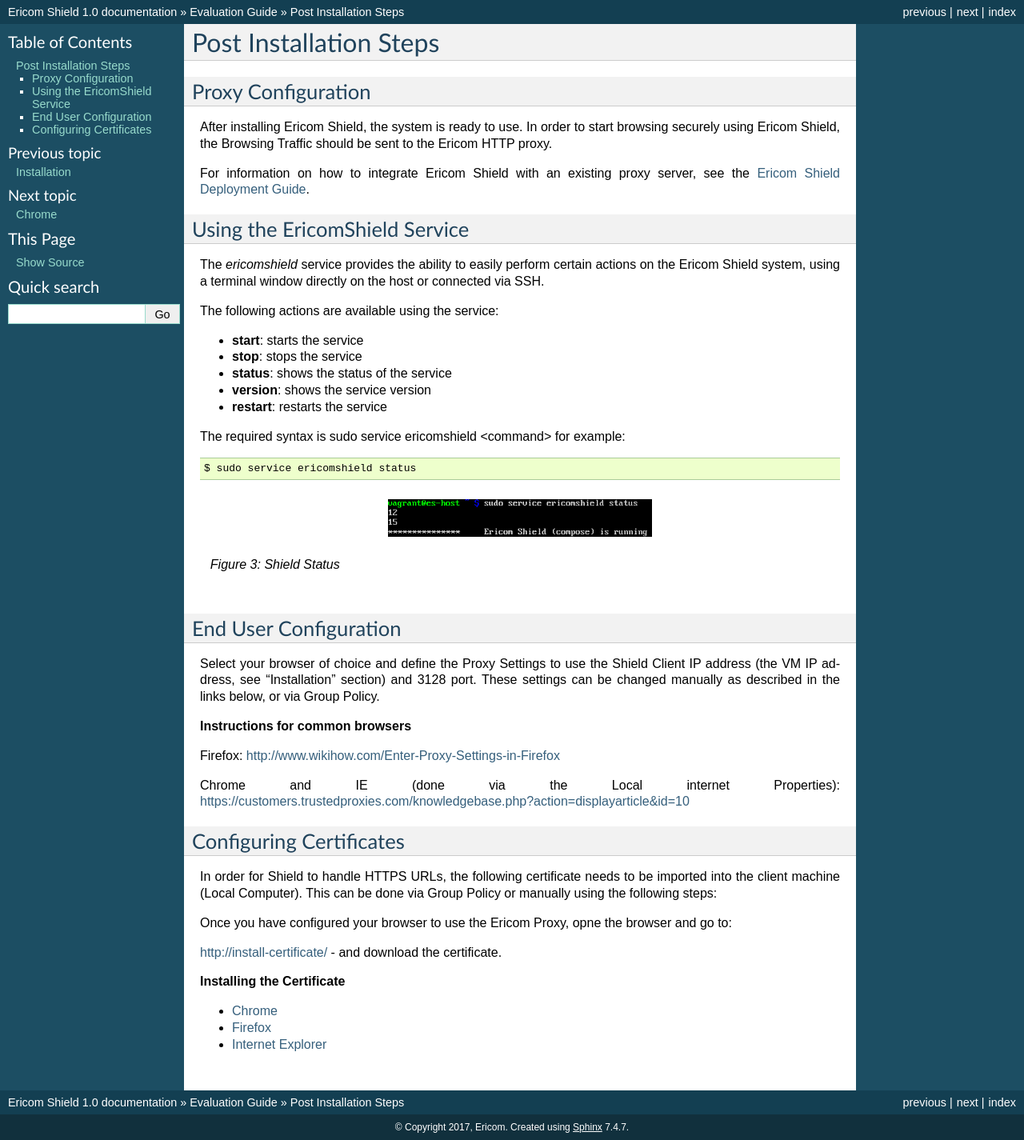
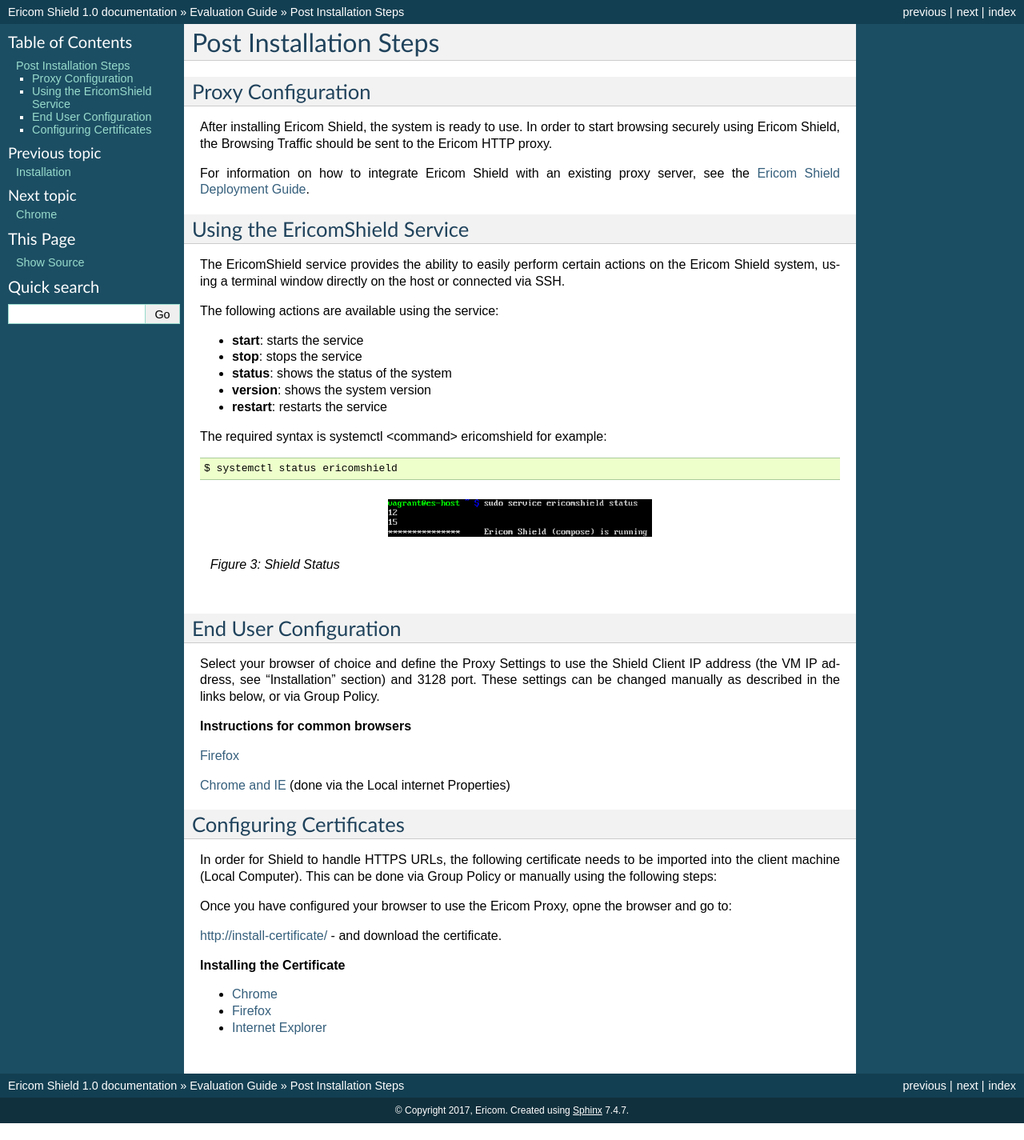
Before and after one commit to BenyH/Shield.Docs, a Sphinx documentation site: the page built from docs/evaluationguide/postinstallationsteps.rst, in a window 1280 px wide. Shown: the whole page at 80% size. Built offline with Sphinx 7.4.7, drawn with Linux system fonts in a browser that asks for light colours; pages that are not in the unit, such as notebooks, are missing from menus; after the commit the page ends 1404 px from its top, so only the background shows below that.

Commit message:
Update postinstallationsteps.rst

```diff
--- a/docs/evaluationguide/postinstallationsteps.rst
+++ b/docs/evaluationguide/postinstallationsteps.rst
@@ -11,19 +11,19 @@ For information on how to integrate Ericom Shield with an existing proxy server,
 Using the EricomShield Service
 ==============================
 
-The *ericomshield* service provides the ability to easily perform certain actions on the Ericom Shield system, using a terminal window directly on the host or connected via SSH.
+The EricomShield service provides the ability to easily perform certain actions on the Ericom Shield system, using a terminal window directly on the host or connected via SSH.
 
 The following actions are available using the service:
 
 *	**start**: starts the service
 *	**stop**: stops the service
-*	**status**: shows the status of the service
-*	**version**: shows the service version
+*	**status**: shows the status of the system
+*	**version**: shows the system version
 *	**restart**: restarts the service
 
-The required syntax is sudo service ericomshield <command> for example::
+The required syntax is systemctl <command> ericomshield for example::
 
-	$ sudo service ericomshield status
+	$ systemctl status ericomshield
 
 
 .. figure:: images/shieldstatus.png
```
Also changed, not shown: other parts of docs/evaluationguide/postinstallationsteps.rst (+2 -4 lines).
